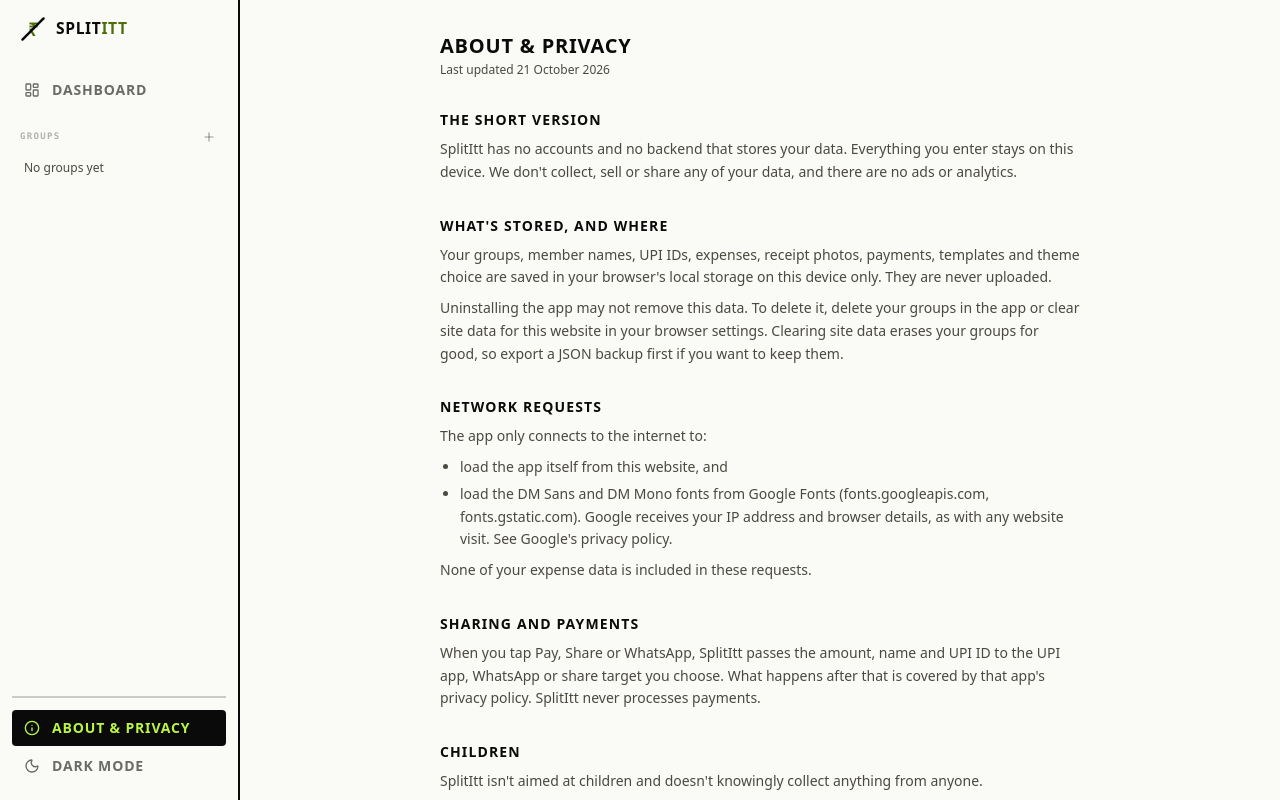
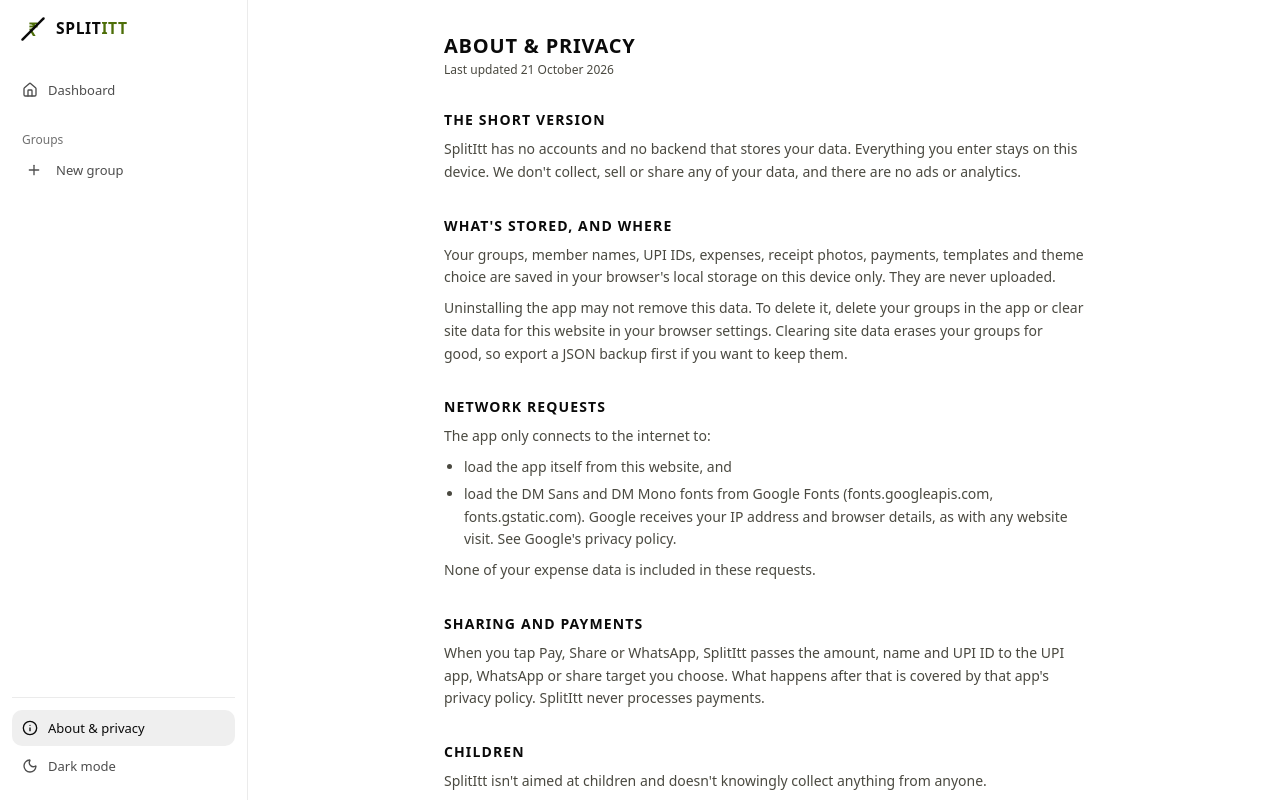
Before and after one commit to bhavy67/expense-splitter, a React (Vite) app in the folder frontend/: page /privacy in a window 1280 px wide. Built offline with nearby package versions, Linux system fonts and the light colour scheme; a web font is replaced by a local one.

Commit message:
Redesign app shell in monochrome

```diff
--- a/frontend/src/components/layout/AppShell.tsx
+++ b/frontend/src/components/layout/AppShell.tsx
@@ -13,9 +13,9 @@ export function AppShell({ children }: AppShellProps) {
   const navH = hidesBottomNav(pathname) ? '[--bottom-nav-h:0px]' : '[--bottom-nav-h:4rem] md:[--bottom-nav-h:0px]'
 
   return (
-    <div className={cn('flex h-[100dvh] bg-[#fafaf7] dark:bg-[#0d0d0d] overflow-hidden', navH)}>
+    <div className={cn('flex h-[100dvh] overflow-hidden bg-bg text-fg', navH)}>
       <Sidebar />
-      <main className="flex-1 overflow-y-auto overscroll-none pb-nav-safe md:pb-0 bg-[#fafaf7] dark:bg-[#0d0d0d]" style={{ WebkitOverflowScrolling: 'touch' }}>
+      <main className="flex-1 overflow-y-auto overscroll-none pb-nav-safe md:pb-0 bg-bg" style={{ WebkitOverflowScrolling: 'touch' }}>
         {children}
       </main>
       <BottomNav />
--- a/frontend/src/components/layout/BottomNav.tsx
+++ b/frontend/src/components/layout/BottomNav.tsx
@@ -1,6 +1,29 @@
 import { NavLink, useNavigate, useLocation } from 'react-router-dom'
-import { LayoutDashboard, Plus, Info } from 'lucide-react'
+import { House, Plus, Info } from 'lucide-react'
 import { cn, hidesBottomNav } from '@/lib/utils'
+
+function Tab({ to, end, icon: Icon, label }: { to: string; end?: boolean; icon: React.ElementType; label: string }) {
+  return (
+    <NavLink
+      to={to}
+      end={end}
+      className={({ isActive }) =>
+        cn(
+          'relative flex h-full min-w-16 flex-col items-center justify-center gap-1 transition-colors duration-[120ms]',
+          isActive ? 'text-fg' : 'text-fg-subtle hover:text-fg'
+        )
+      }
+    >
+      {({ isActive }) => (
+        <>
+          {isActive && <span className="absolute top-0 h-0.5 w-8 rounded-full bg-fg" aria-hidden />}
+          <Icon className="size-5" strokeWidth={isActive ? 2.25 : 1.75} />
+          <span className="text-[11px] font-medium">{label}</span>
+        </>
+      )}
+    </NavLink>
+  )
+}
 
 export function BottomNav() {
   const navigate = useNavigate()
@@ -11,45 +34,17 @@ export function BottomNav() {
   const groupId = pathname.match(/^\/g\/([^/]+)/)?.[1]
 
   return (
-    <nav className="md:hidden fixed bottom-0 left-0 right-0 z-40 bg-[#fafaf7] dark:bg-[#0d0d0d] border-t-2 border-[#0a0a0a] dark:border-[#b9f542] pb-safe">
-      <div className="flex items-center justify-around px-4 h-16">
-        <NavLink
-          to="/"
-          end
-          className={({ isActive }) =>
-            cn(
-              'flex flex-col items-center gap-0.5 px-5 py-2 min-h-[44px] justify-center transition-colors',
-              isActive
-                ? 'text-[#4d6e08] dark:text-[#b9f542]'
-                : 'text-[#4a4940]/50 dark:text-[#f0ede5]/40 hover:text-[#0a0a0a] dark:hover:text-[#f0ede5]'
-            )
-          }
+    <nav className="md:hidden fixed inset-x-0 bottom-0 z-40 border-t border-border bg-bg/90 pb-safe backdrop-blur">
+      <div className="flex h-16 items-center justify-around px-4">
+        <Tab to="/" end icon={House} label="Home" />
+        <button
+          aria-label={groupId ? 'Add expense' : 'New group'}
+          onClick={() => navigate(groupId ? `/g/${groupId}/expenses/new` : '/?new=1')}
+          className="flex size-12 items-center justify-center rounded-full bg-inverse-bg text-inverse-fg shadow-float transition-transform duration-[120ms] ease-out active:scale-95"
         >
-          <LayoutDashboard className="w-5 h-5" />
-          <span className="text-[10px] font-bold uppercase tracking-[0.1em]">Home</span>
-        </NavLink>
-
-        <button aria-label={groupId ? 'Add expense' : 'New group'}
-          onClick={() => navigate(groupId ? `/g/${groupId}/expenses/new` : '/?new=1')}
-          className="w-12 h-12 rounded bg-[#b9f542] flex items-center justify-center border-2 border-[#0a0a0a] shadow-[3px_3px_0_#0a0a0a] dark:shadow-[3px_3px_0_#b9f542] -mt-5 transition-all active:translate-x-[2px] active:translate-y-[2px] active:shadow-none"
-        >
-          <Plus className="w-6 h-6 text-[#0a0a0a]" strokeWidth={3} />
+          <Plus className="size-6" strokeWidth={2} />
         </button>
-
-        <NavLink
-          to="/privacy"
-          className={({ isActive }) =>
-            cn(
-              'flex flex-col items-center gap-0.5 px-5 py-2 min-h-[44px] justify-center transition-colors',
-              isActive
-                ? 'text-[#4d6e08] dark:text-[#b9f542]'
-                : 'text-[#4a4940]/50 dark:text-[#f0ede5]/40 hover:text-[#0a0a0a] dark:hover:text-[#f0ede5]'
-            )
-          }
-        >
-          <Info className="w-5 h-5" />
-          <span className="text-[10px] font-bold uppercase tracking-[0.1em]">About</span>
-        </NavLink>
+        <Tab to="/privacy" icon={Info} label="About" />
       </div>
     </nav>
   )
--- a/frontend/src/components/layout/Sidebar.tsx
+++ b/frontend/src/components/layout/Sidebar.tsx
@@ -1,51 +1,25 @@
 import { Link, NavLink, useNavigate } from 'react-router-dom'
-import { LayoutDashboard, Plus, Sun, Moon, Info } from 'lucide-react'
+import { House, Plus, Sun, Moon, Info } from 'lucide-react'
 import { cn } from '@/lib/utils'
 import { Logo } from '@/components/common/Logo'
+import { IconTile } from '@/components/ui/IconTile'
+import { GROUP_TYPE_ICONS } from '@/lib/icons'
 import { useThemeStore } from '@/store/theme'
 import { useGroups } from '@/hooks/useStore'
 import type { Group } from '@/types'
 
-const GROUP_ICONS: Record<string, string> = {
-  travel: '✈️', roommates: '🏠', friends: '👯', dinner: '🍽️', other: '👥',
-}
-
-function NavItem({ to, icon, label, end }: { to: string; icon: React.ReactNode; label: string; end?: boolean }) {
-  return (
-    <NavLink
-      to={to}
-      end={end}
-      className={({ isActive }) =>
-        cn(
-          'flex items-center gap-3 px-3 py-2 rounded text-sm font-bold uppercase tracking-[0.06em] transition-colors',
-          isActive
-            ? 'bg-[#0a0a0a] dark:bg-[#b9f542] text-[#b9f542] dark:text-[#0a0a0a]'
-            : 'text-[#0a0a0a]/60 dark:text-[#f0ede5]/60 hover:bg-[#0a0a0a]/5 dark:hover:bg-white/10 hover:text-[#0a0a0a] dark:hover:text-[#f0ede5]'
-        )
-      }
-    >
-      {icon}
-      {label}
-    </NavLink>
-  )
-}
+const item = 'flex h-9 items-center gap-2.5 rounded-md px-2.5 text-body-sm transition-colors duration-[120ms]'
+const itemState = ({ isActive }: { isActive: boolean }) =>
+  cn(item, isActive ? 'bg-surface-muted font-medium text-fg' : 'text-fg-muted hover:bg-surface-subtle hover:text-fg')
 
 function GroupLink({ group }: { group: Group }) {
   return (
-    <NavLink
-      to={`/g/${group.id}`}
-      className={({ isActive }) =>
-        cn(
-          'flex items-center gap-2.5 px-3 py-2 rounded text-sm font-medium transition-colors',
-          isActive
-            ? 'bg-[#0a0a0a] dark:bg-[#b9f542] text-[#b9f542] dark:text-[#0a0a0a] font-bold'
-            : 'text-[#0a0a0a]/60 dark:text-[#f0ede5]/60 hover:bg-[#0a0a0a]/5 dark:hover:bg-white/10 hover:text-[#0a0a0a] dark:hover:text-[#f0ede5]'
-        )
-      }
-    >
-      <span className="text-base leading-none w-5 text-center shrink-0">{GROUP_ICONS[group.type] ?? '👥'}</span>
-      <span className="flex-1 truncate">{group.name}</span>
-      <span className="text-[10px] font-mono text-[#0a0a0a]/30 dark:text-[#f0ede5]/30 shrink-0">{group.members.length}p</span>
+    <NavLink to={`/g/${group.id}`} className={itemState}>
+      <IconTile icon={GROUP_TYPE_ICONS[group.type] ?? GROUP_TYPE_ICONS.other} size="sm" />
+      <span className="min-w-0 flex-1 truncate">{group.name}</span>
+      <span className="shrink-0 text-caption font-normal tabular-nums text-fg-subtle" aria-label={`${group.members.length} members`}>
+        {group.members.length}
+      </span>
     </NavLink>
   )
 }
@@ -56,41 +30,36 @@ export function Sidebar() {
   const { theme, toggle } = useThemeStore()
 
   return (
-    <aside className="hidden md:flex flex-col w-60 shrink-0 h-[100dvh] sticky top-0 border-r-2 border-[#0a0a0a] dark:border-[#b9f542] bg-[#fafaf7] dark:bg-[#0d0d0d] px-3 py-4">
-      <Link to="/" className="px-2 mb-6">
+    <aside className="hidden md:flex sticky top-0 h-[100dvh] w-[248px] shrink-0 flex-col border-r border-border bg-bg px-3 py-4">
+      <Link to="/" className="mb-6 px-2">
         <Logo size={26} />
       </Link>
 
       <nav className="flex flex-col gap-0.5">
-        <NavItem to="/" end icon={<LayoutDashboard className="w-4 h-4" />} label="Dashboard" />
+        <NavLink to="/" end className={itemState}>
+          <House className="size-4" />
+          Dashboard
+        </NavLink>
       </nav>
 
-      <div className="mt-5 flex-1 overflow-y-auto min-h-0">
-        <div className="flex items-center justify-between px-2 mb-1.5">
-          <span className="text-[9px] font-bold text-[#0a0a0a]/30 dark:text-[#f0ede5]/30 uppercase tracking-[0.15em] font-mono">Groups</span>
-          <button aria-label="New group"
-            onClick={() => navigate('/?new=1')}
-            className="p-0.5 rounded text-[#0a0a0a]/40 dark:text-[#f0ede5]/40 hover:text-[#b9f542] hover:bg-[#0a0a0a]/5 dark:hover:bg-white/10 transition-colors"
-            title="New group"
-          >
-            <Plus className="w-3.5 h-3.5" />
+      <div className="mt-6 flex min-h-0 flex-1 flex-col overflow-y-auto">
+        <p className="mb-1 px-2.5 text-caption text-fg-subtle">Groups</p>
+        <div className="flex flex-col gap-0.5">
+          {groups.map((g) => <GroupLink key={g.id} group={g} />)}
+          <button onClick={() => navigate('/?new=1')} className={cn(item, 'text-fg-muted hover:bg-surface-subtle hover:text-fg')}>
+            <span className="flex size-6 items-center justify-center"><Plus className="size-4" /></span>
+            New group
           </button>
-        </div>
-        <div className="flex flex-col gap-0.5">
-          {groups.length === 0 && (
-            <p className="text-xs font-medium text-[#4a4940] dark:text-[#a09880] px-3 py-2">No groups yet</p>
-          )}
-          {groups.map((g) => <GroupLink key={g.id} group={g} />)}
         </div>
       </div>
 
-      <div className="pt-3 border-t-2 border-[#0a0a0a]/20 dark:border-[#b9f542]/30 flex flex-col gap-0.5 mt-2">
-        <NavItem to="/privacy" icon={<Info className="w-4 h-4" />} label="About & privacy" />
-        <button
-          onClick={toggle}
-          className="flex items-center gap-3 px-3 py-2 rounded text-sm font-bold uppercase tracking-[0.06em] text-[#0a0a0a]/60 dark:text-[#f0ede5]/60 hover:bg-[#0a0a0a]/5 dark:hover:bg-white/10 hover:text-[#0a0a0a] dark:hover:text-[#f0ede5] transition-colors"
-        >
-          {theme === 'dark' ? <Sun className="w-4 h-4" /> : <Moon className="w-4 h-4" />}
+      <div className="mt-2 flex flex-col gap-0.5 border-t border-border pt-3">
+        <NavLink to="/privacy" className={itemState}>
+          <Info className="size-4" />
+          About & privacy
+        </NavLink>
+        <button onClick={toggle} className={cn(item, 'text-fg-muted hover:bg-surface-subtle hover:text-fg')}>
+          {theme === 'dark' ? <Sun className="size-4" /> : <Moon className="size-4" />}
           {theme === 'dark' ? 'Light mode' : 'Dark mode'}
         </button>
       </div>
--- a/frontend/src/index.css
+++ b/frontend/src/index.css
@@ -176,6 +176,36 @@ summary {
   to   { opacity: 1; transform: translateY(0) scale(1); }
 }
 
+/* List stagger (opacity + 8px) — delay set inline per item */
+@keyframes fade-up {
+  from { opacity: 0; transform: translateY(8px); }
+  to   { opacity: 1; transform: none; }
+}
+
+/* ── TopBar: hairline appears once the page scrolls; with `largeTitle` the
+   title fades in after the in-page title-lg heading has scrolled away.
+   Scroll-driven CSS; browsers without support show both all the time. ──── */
+@keyframes topbar-hairline {
+  from { border-bottom-color: transparent; }
+  to   { border-bottom-color: var(--border); }
+}
+@keyframes topbar-title-in {
+  from { opacity: 0; }
+  to   { opacity: 1; }
+}
+@supports (animation-timeline: scroll()) {
+  .topbar {
+    animation: topbar-hairline linear both;
+    animation-timeline: scroll();
+    animation-range: 0 8px;
+  }
+  .topbar-title-large {
+    animation: topbar-title-in linear both;
+    animation-timeline: scroll();
+    animation-range: 40px 72px;
+  }
+}
+
 /* Hide scrollbars while keeping scroll functional */
 @utility scrollbar-none {
   scrollbar-width: none;
```
Also changed, not shown: frontend/src/components/layout/TopBar.tsx (+17 -17 lines).
